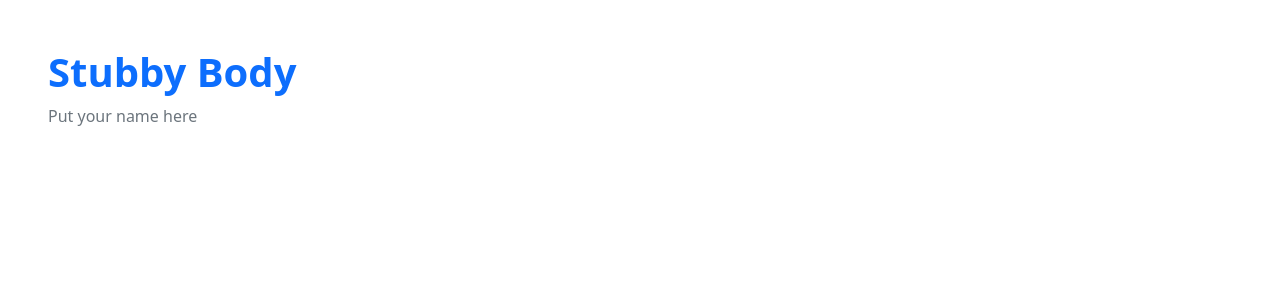
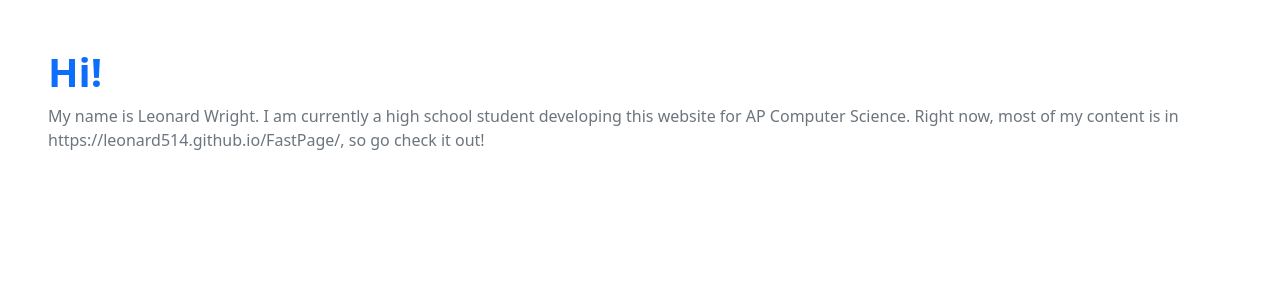
Before and after one commit to Leonard514/Flask-Portfolio-Individual, a Flask app: page /stub/ in a window 1280 px wide. Shown: the part 66-366 px from the top of the page. Run offline with Flask 2, Linux system fonts and the light colour scheme.

Commit message:
Add files via upload

```diff
--- a/templates/stub.html
+++ b/templates/stub.html
@@ -8,8 +8,8 @@
 {% block body %}
     <!- Try building a new body here, bootstrap is a wise choice ->
     <div class="px-5 py-5 mx-auto">
-        <h1 class="text-primary"><strong>Stubby Body</strong></h1>
-        <p class="text-secondary">Put your name here</p>
+        <h1 class="text-primary"><strong>Hi!</strong></h1>
+        <p class="text-secondary">My name is Leonard Wright. I am currently a high school student developing this website for AP Computer Science. Right now, most of my content is in https://leonard514.github.io/FastPage/, so go check it out!</p>
     </div>
 {% endblock %}
 
```
